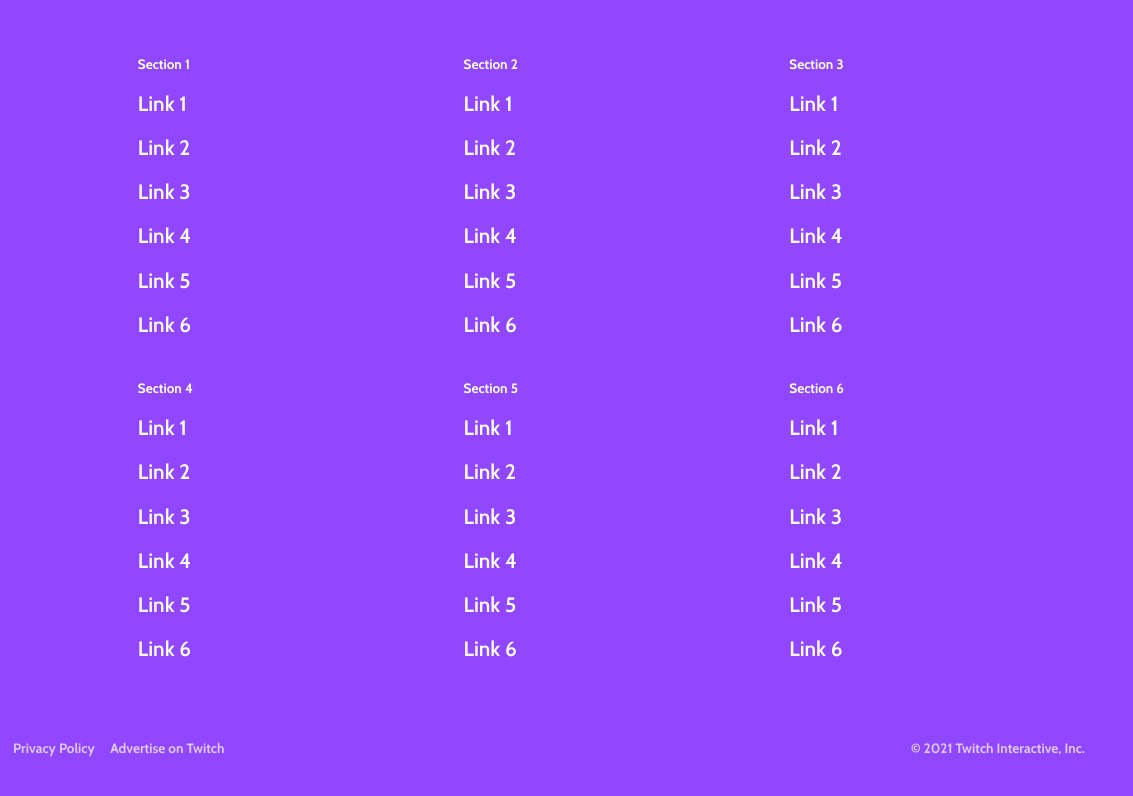
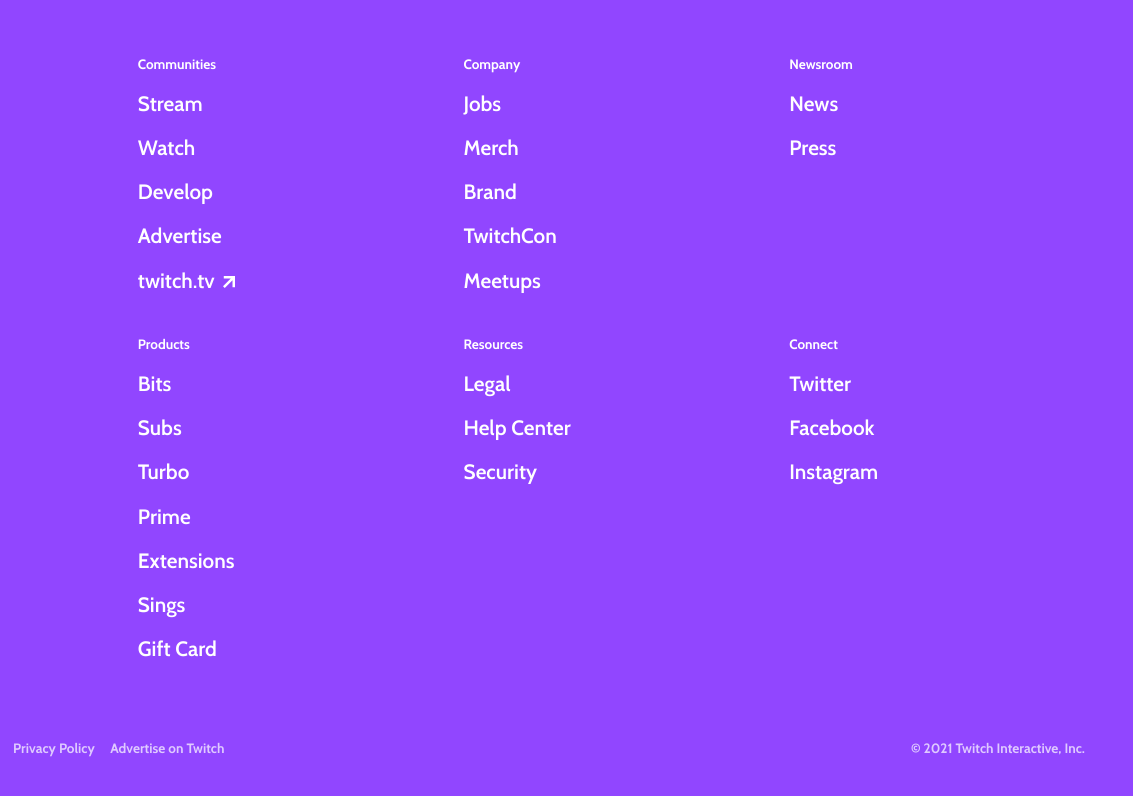
Before and after one commit to louisgrasset/twitch-footer, a website: page src/index.html in a window 1280 px wide. Shown: the full height of the page, 147-1280 px from the left. Drawn offline with nearby package versions, Linux system fonts and the light colour scheme; files that its build step writes are made by us from their sources.

Commit message:
feat: add links

```diff
--- a/src/index.html
+++ b/src/index.html
@@ -19,140 +19,108 @@
                 <div class="content">
                     <ul>
                         <li>
-                            <a href="#section1">Section 1</a>
+                            <a href="#section1">Communities</a>
                         </li>
                         <li>
-                            <a href="#link1">Link 1</a>
+                            <a href="#link1">Stream</a>
                         </li>
                         <li>
-                            <a href="#link2">Link 2</a>
+                            <a href="#link2">Watch</a>
                         </li>
                         <li>
-                            <a href="#link3">Link 3</a>
+                            <a href="#link3">Develop</a>
                         </li>
                         <li>
-                            <a href="#link4">Link 4</a>
+                            <a href="#link4">Advertise</a>
                         </li>
                         <li>
-                            <a href="#link5">Link 5</a>
+                            <a href="#link5" class="external">twitch.tv</a>
+                        </li>
+
+                    </ul>
+                    <ul>
+                        <li>
+                            <a href="#section2">Company</a>
                         </li>
                         <li>
-                            <a href="#link6">Link 6</a>
+                            <a href="#link1">Jobs</a>
+                        </li>
+                        <li>
+                            <a href="#link2">Merch</a>
+                        </li>
+                        <li>
+                            <a href="#link3">Brand</a>
+                        </li>
+                        <li>
+                            <a href="#link4">TwitchCon</a>
+                        </li>
+                        <li>
+                            <a href="#link5">Meetups</a>
                         </li>
                     </ul>
                     <ul>
                         <li>
-                            <a href="#section2">Section 2</a>
+                            <a href="#section3">Newsroom</a>
                         </li>
                         <li>
-                            <a href="#link1">Link 1</a>
+                            <a href="#link1">News</a>
                         </li>
                         <li>
-                            <a href="#link2">Link 2</a>
-                        </li>
-                        <li>
-                            <a href="#link3">Link 3</a>
-                        </li>
-                        <li>
-                            <a href="#link4">Link 4</a>
-                        </li>
-                        <li>
-                            <a href="#link5">Link 5</a>
-                        </li>
-                        <li>
-                            <a href="#link6">Link 6</a>
+                            <a href="#link2">Press</a>
                         </li>
                     </ul>
                     <ul>
                         <li>
-                            <a href="#section3">Section 3</a>
+                            <a href="#section4">Products</a>
                         </li>
                         <li>
-                            <a href="#link1">Link 1</a>
+                            <a href="#link1">Bits</a>
                         </li>
                         <li>
-                            <a href="#link2">Link 2</a>
+                            <a href="#link2">Subs</a>
                         </li>
                         <li>
-                            <a href="#link3">Link 3</a>
+                            <a href="#link3">Turbo</a>
                         </li>
                         <li>
-                            <a href="#link4">Link 4</a>
+                            <a href="#link4">Prime</a>
                         </li>
                         <li>
-                            <a href="#link5">Link 5</a>
+                            <a href="#link5">Extensions</a>
                         </li>
                         <li>
-                            <a href="#link6">Link 6</a>
+                            <a href="#link6">Sings</a>
+                        </li>
+                        <li>
+                            <a href="#link7">Gift Card</a>
                         </li>
                     </ul>
                     <ul>
                         <li>
-                            <a href="#section4">Section 4</a>
+                            <a href="#section5">Resources</a>
                         </li>
                         <li>
-                            <a href="#link1">Link 1</a>
+                            <a href="#link1">Legal</a>
                         </li>
                         <li>
-                            <a href="#link2">Link 2</a>
+                            <a href="#link2">Help Center</a>
                         </li>
                         <li>
-                            <a href="#link3">Link 3</a>
-                        </li>
-                        <li>
-                            <a href="#link4">Link 4</a>
-                        </li>
-                        <li>
-                            <a href="#link5">Link 5</a>
-                        </li>
-                        <li>
-                            <a href="#link6">Link 6</a>
+                            <a href="#link3">Security</a>
                         </li>
                     </ul>
                     <ul>
                         <li>
-                            <a href="#section5">Section 5</a>
+                            <a href="#section6">Connect</a>
                         </li>
                         <li>
-                            <a href="#link1">Link 1</a>
+                            <a href="#link1">Twitter</a>
                         </li>
                         <li>
-                            <a href="#link2">Link 2</a>
+                            <a href="#link2">Facebook</a>
                         </li>
                         <li>
-                            <a href="#link3">Link 3</a>
-                        </li>
-                        <li>
-                            <a href="#link4">Link 4</a>
-                        </li>
-                        <li>
-                            <a href="#link5">Link 5</a>
-                        </li>
-                        <li>
-                            <a href="#link6">Link 6</a>
-                        </li>
-                    </ul>
-                    <ul>
-                        <li>
-                            <a href="#section6">Section 6</a>
-                        </li>
-                        <li>
-                            <a href="#link1">Link 1</a>
-                        </li>
-                        <li>
-                            <a href="#link2">Link 2</a>
-                        </li>
-                        <li>
-                            <a href="#link3">Link 3</a>
-                        </li>
-                        <li>
-                            <a href="#link4">Link 4</a>
-                        </li>
-                        <li>
-                            <a href="#link5">Link 5</a>
-                        </li>
-                        <li>
-                            <a href="#link6">Link 6</a>
+                            <a href="#link3">Instagram</a>
                         </li>
                     </ul>
                 </div>
--- a/src/scss/style.scss
+++ b/src/scss/style.scss
@@ -62,7 +62,20 @@
           margin-left: 0;
           margin-bottom: 1.2rem;
           a {
+            vertical-align: baseline;
             font-weight: 600;
+            &.external {
+              &::after {
+                content: '';
+                position: absolute;
+                margin-top: .5rem;
+                margin-left: .5rem;
+                height: .8rem;
+                width: .8rem;
+                background-image: url('../img/external.svg');
+                background-size: cover;
+              }
+            }
           }
           &:first-child {
             a {
```
Also changed, not shown: src/img/external.svg (added).
